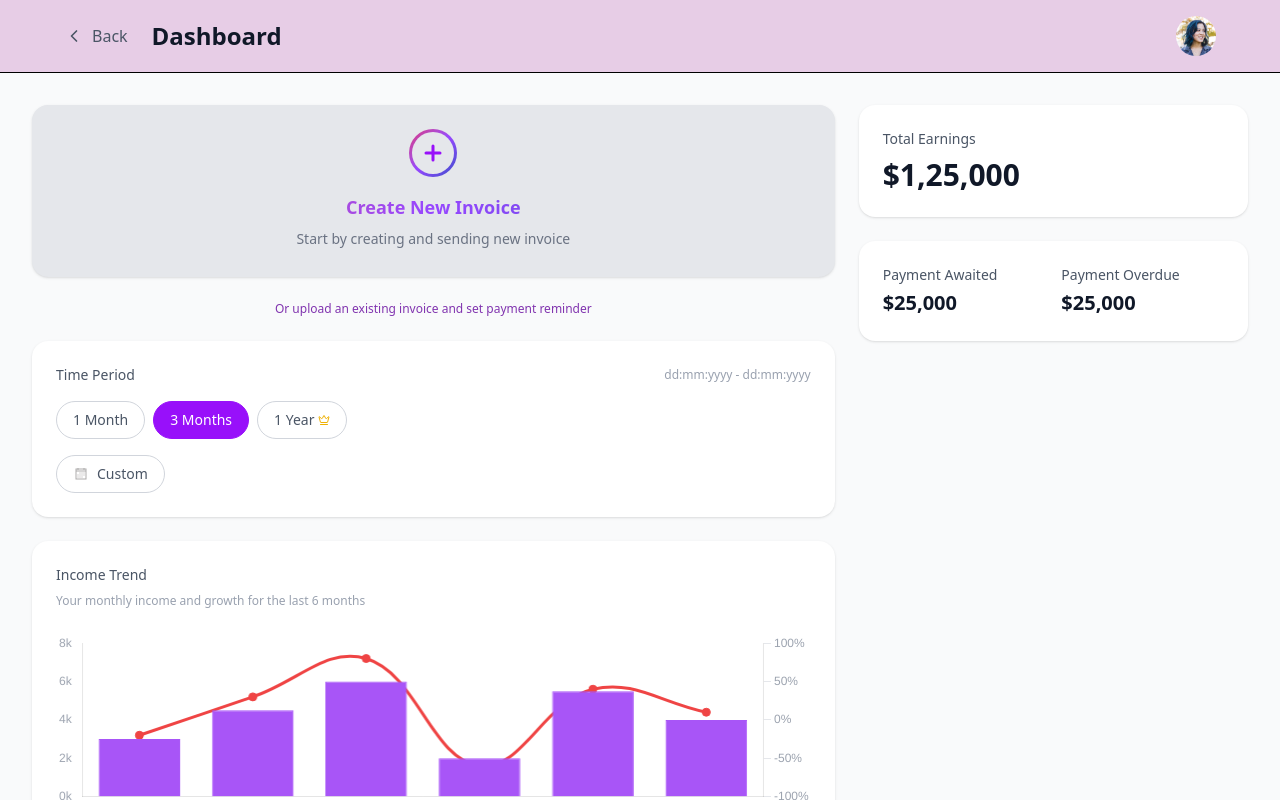
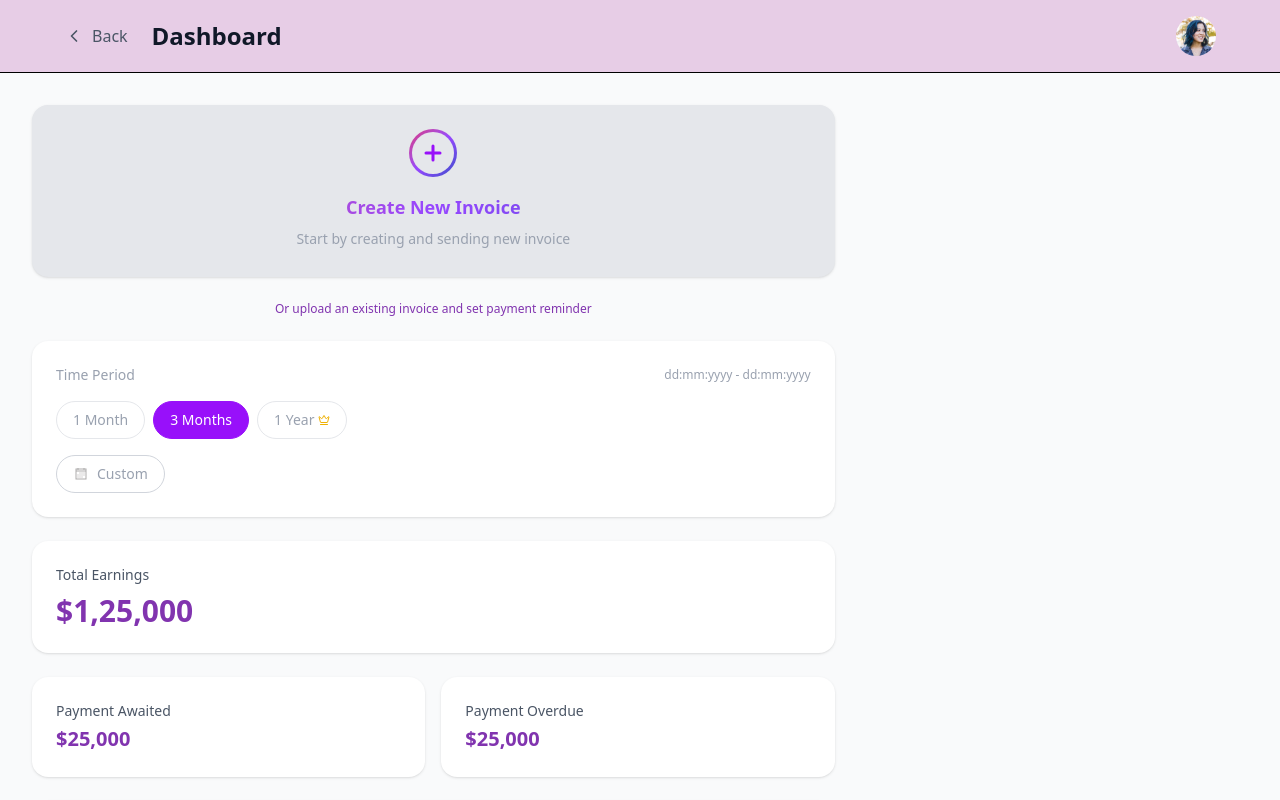
Before and after one commit to HarshithKDev/sparkonomy, a React (Vite) app: page / in a window 1280 px wide. Shown: the top 800 px of the page. Built offline with nearby package versions, Linux system fonts and the light colour scheme.

Commit message:
update text colours

```diff
--- a/src/InvoiceDashboard.jsx
+++ b/src/InvoiceDashboard.jsx
@@ -197,7 +197,7 @@ const InvoiceDashboard = () => {
                   </div>
                 </div>
                 <h2 className="text-lg font-semibold mb-2 bg-gradient-to-r from-[#DD2A7B] via-[#9747FF] to-[#334CCA] bg-clip-text text-transparent">Create New Invoice</h2>
-                <p className="text-sm text-gray-500 mb-1">Start by creating and sending new invoice</p>
+                <p className="text-sm text-gray-400 mb-1">Start by creating and sending new invoice</p>
               </div>
             </div>
 
@@ -208,38 +208,58 @@ const InvoiceDashboard = () => {
             <div className="bg-white rounded-2xl p-6 shadow-sm">
               {/* Flex container for the title and date range */}
               <div className="flex justify-between items-center mb-4">
-                <h3 className="text-sm font-medium text-gray-600">Time Period</h3>
+                <h3 className="text-sm font-medium text-gray-400">Time Period</h3>
                 <p className="text-xs text-gray-400">dd:mm:yyyy - dd:mm:yyyy</p>
               </div>
 
               <div className="flex flex-wrap gap-2 mb-4">
                 <button
                   onClick={() => setSelectedPeriod('1Month')}
-                  className={`px-4 py-2 rounded-full text-sm border transition-colors ${selectedPeriod === '1Month' ? 'bg-purple-600 text-white border-purple-600' : 'bg-white text-gray-600 border-gray-300'}`}
+                  className={`px-4 py-2 rounded-full text-sm border transition-colors ${selectedPeriod === '1Month' ? 'bg-purple-600 text-white border-purple-600' : 'bg-white text-gray-400 border-gray-200'}`}
                 >
                   1 Month
                 </button>
                 <button
                   onClick={() => setSelectedPeriod('3Months')}
-                  className={`px-4 py-2 rounded-full text-sm border transition-colors ${selectedPeriod === '3Months' ? 'bg-purple-600 text-white border-purple-600' : 'bg-white text-gray-600 border-gray-300'}`}
+                  className={`px-4 py-2 rounded-full text-sm border transition-colors ${selectedPeriod === '3Months' ? 'bg-purple-600 text-white border-purple-600' : 'bg-white text-gray-400 border-gray-200'}`}
                 >
                   3 Months
                 </button>
                 <button
                   onClick={() => setSelectedPeriod('1Year')}
-                  className={`px-4 py-2 rounded-full text-sm flex items-center border transition-colors ${selectedPeriod === '1Year' ? 'bg-purple-600 text-white border-purple-600' : 'bg-white text-gray-600 border-gray-300'}`}
+                  className={`px-4 py-2 rounded-full text-sm flex items-center border transition-colors ${selectedPeriod === '1Year' ? 'bg-purple-600 text-white border-purple-600' : 'bg-white text-gray-400 border-gray-200'}`}
                 >
                   1 Year <Crown className="w-3 h-3 ml-1 text-yellow-500" />
                 </button>
               </div>
               <button
                 onClick={() => setSelectedPeriod('Custom')}
-                className={`px-4 py-2 rounded-full text-sm flex items-center border transition-colors ${selectedPeriod === 'Custom' ? 'bg-purple-600 text-white border-purple-600' : 'bg-white text-gray-600 border-gray-300'}`}
+                className={`px-4 py-2 rounded-full text-sm flex items-center border transition-colors ${selectedPeriod === 'Custom' ? 'bg-purple-600 text-white border-purple-600' : 'bg-white text-gray-400 border-gray-300'}`}
               >
                 {/* Replaced emoji with image icon */}
                 <img src={CalendarIcon} alt="Calendar Icon" className={`w-4 h-4 mr-2 ${selectedPeriod === 'Custom' ? 'filter invert' : ''}`} />
                 Custom
               </button>
+            </div>
+
+            {/* Total Earnings */}
+            <div className="bg-white rounded-2xl p-6 shadow-sm">
+              <h3 className="text-sm font-medium text-gray-600 mb-2">Total Earnings</h3>
+              <p className="text-3xl font-semibold text-[#8134AF]">$1,25,000</p>
+            </div>
+
+            {/* Payment Status - Side by side for all screen sizes */}
+            <div className="grid grid-cols-2 gap-4">
+              {/* Payment Awaited */}
+              <div className="bg-white rounded-2xl p-6 shadow-sm">
+                <h4 className="text-sm font-medium text-gray-600 mb-1">Payment Awaited</h4>
+                <p className="text-xl font-semibold text-[#8134AF]">$25,000</p>
+              </div>
+              {/* Payment Overdue */}
+              <div className="bg-white rounded-2xl p-6 shadow-sm">
+                <h4 className="text-sm font-medium text-gray-600 mb-1">Payment Overdue</h4>
+                <p className="text-xl font-semibold text-[#8134AF]">$25,000</p>
+              </div>
             </div>
 
             {/* Income Trend Chart */}
@@ -265,28 +285,7 @@ const InvoiceDashboard = () => {
             </div>
           </div>
 
-          {/* Right Column - Stats */}
-          <div className="space-y-6">
-            {/* Total Earnings */}
-            <div className="bg-white rounded-2xl p-6 shadow-sm">
-              <h3 className="text-sm font-medium text-gray-600 mb-2">Total Earnings</h3>
-              <p className="text-3xl font-semibold text-gray-900">$1,25,000</p>
-            </div>
-
-            {/* Payment Status */}
-            <div className="bg-white rounded-2xl p-6 shadow-sm">
-              <div className="grid grid-cols-2 gap-4">
-                <div>
-                  <h4 className="text-sm font-medium text-gray-600 mb-1">Payment Awaited</h4>
-                  <p className="text-xl font-semibold text-gray-900">$25,000</p>
-                </div>
-                <div>
-                  <h4 className="text-sm font-medium text-gray-600 mb-1">Payment Overdue</h4>
-                  <p className="text-xl font-semibold text-gray-900">$25,000</p>
-                </div>
-              </div>
-            </div>
-          </div>
+          {/* Right Column - Removed as per request */}
         </div>
 
         {/* Invoices List */}
```
